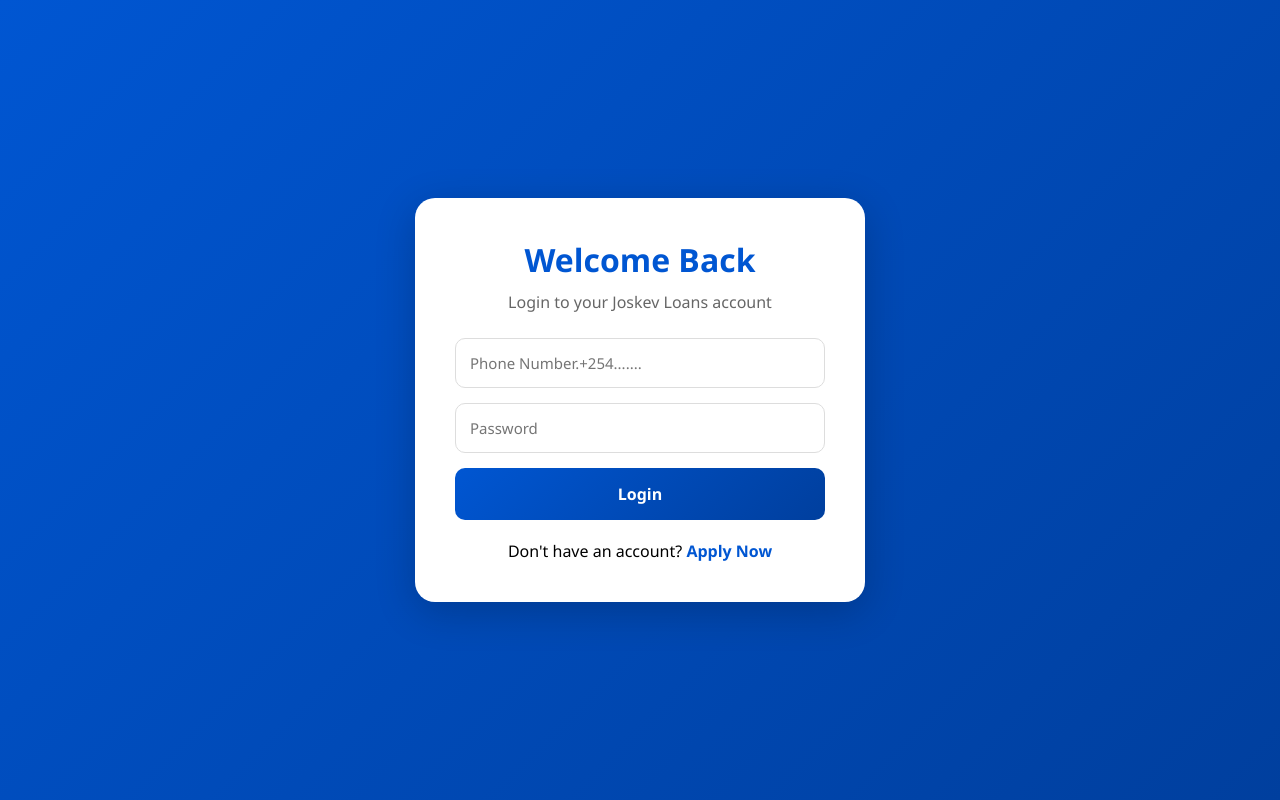
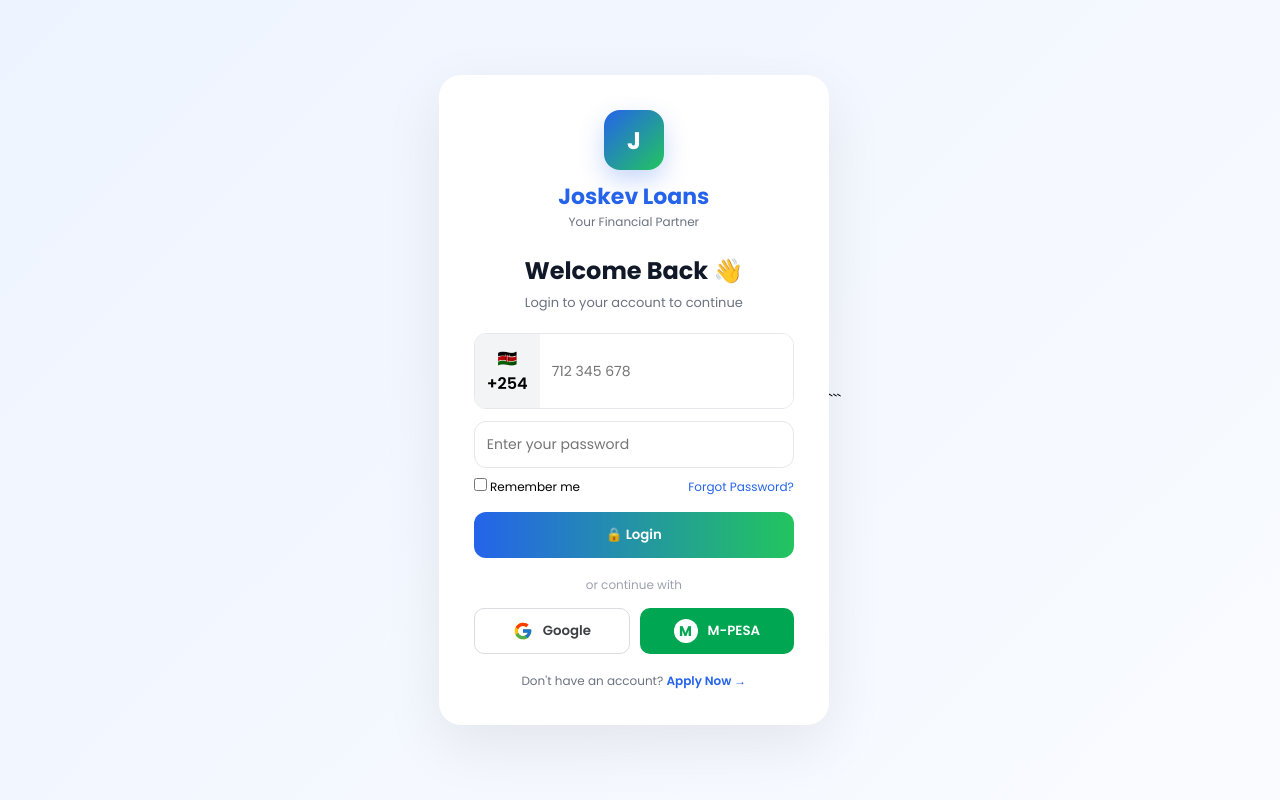
Before and after one commit to Josiahkimutai/joskev-loans, a website: page login.html in a window 1280 px wide. Drawn offline with nearby package versions, Linux system fonts and the light colour scheme.

Commit message:
Add Joskev Loans login page

````diff
--- a/login.html
+++ b/login.html
@@ -1,190 +1,319 @@
 
 <!DOCTYPE html>
-
 <html lang="en">
 <head>
 <meta charset="UTF-8">
 <meta name="viewport" content="width=device-width, initial-scale=1.0">
+<title>Joskev Loans - Login</title>
 
-<title>Login - Joskev Loans</title>
-
-<script src="https://cdn.jsdelivr.net/npm/@supabase/supabase-js@2"></script>
+<link href="https://fonts.googleapis.com/css2?family=Poppins:wght@300;400;500;600;700&display=swap" rel="stylesheet">
 
 <style>
-
 *{
     margin:0;
     padding:0;
     box-sizing:border-box;
-    font-family:'Segoe UI',sans-serif;
+    font-family:'Poppins',sans-serif;
 }
 
 body{
-    background:linear-gradient(135deg,#0056d2,#003f9e);
     min-height:100vh;
     display:flex;
     justify-content:center;
     align-items:center;
+    background:linear-gradient(135deg,#eef4ff,#f9fbff);
     padding:20px;
 }
 
 .card{
     width:100%;
-    max-width:450px;
-    background:white;
-    padding:40px;
-    border-radius:20px;
-    box-shadow:0 10px 40px rgba(0,0,0,0.2);
+    max-width:390px;
+    background:#fff;
+    padding:35px;
+    border-radius:22px;
+    box-shadow:0 20px 60px rgba(0,0,0,0.08);
+    text-align:center;
 }
 
-.card h1{
-    text-align:center;
-    color:#0056d2;
-    margin-bottom:10px;
+/* LOGO */
+.logo-box{
+    width:60px;
+    height:60px;
+    border-radius:16px;
+    background:linear-gradient(135deg,#2563eb,#22c55e);
+    display:flex;
+    align-items:center;
+    justify-content:center;
+    color:#fff;
+    font-size:24px;
+    font-weight:700;
+    margin:auto;
+    box-shadow:0 10px 25px rgba(37,99,235,.25);
 }
 
-.card p{
-    text-align:center;
-    color:#666;
-    margin-bottom:25px;
+.logo-title{
+    margin-top:10px;
+    font-size:22px;
+    font-weight:700;
+    color:#2563eb;
 }
 
-.input-box{
-    margin-bottom:15px;
+.logo-sub{
+    font-size:12px;
+    color:#6b7280;
+    margin-bottom:22px;
 }
 
-.input-box input{
-    width:100%;
-    padding:14px;
-    border:1px solid #ddd;
-    border-radius:10px;
-    outline:none;
-    font-size:15px;
+/* HEADINGS */
+h2{
+    color:#111827;
+    font-size:24px;
+    margin-bottom:5px;
 }
 
-.input-box input:focus{
-    border-color:#0056d2;
+.welcome{
+    color:#6b7280;
+    font-size:13px;
+    margin-bottom:20px;
 }
 
-button{
-    width:100%;
-    padding:15px;
-    border:none;
-    border-radius:10px;
-    background:linear-gradient(135deg,#0056d2,#003f9e);
-    color:white;
-    font-size:16px;
-    font-weight:bold;
-    cursor:pointer;
+/* PHONE */
+.phone{
+    display:flex;
+    border:1px solid #e5e7eb;
+    border-radius:12px;
+    overflow:hidden;
+    margin-bottom:12px;
 }
 
-button:hover{
-    opacity:0.95;
+.prefix{
+    background:#f3f4f6;
+    padding:12px;
+    display:flex;
+    align-items:center;
+    gap:6px;
+    font-weight:600;
 }
 
-.message{
-    margin-top:15px;
-    text-align:center;
-    font-weight:bold;
+.phone input{
+    flex:1;
+    border:none;
+    outline:none;
+    padding:12px;
+    font-size:14px;
 }
 
-.register-link{
-    text-align:center;
-    margin-top:20px;
+/* PASSWORD */
+.password{
+    width:100%;
+    padding:12px;
+    border:1px solid #e5e7eb;
+    border-radius:12px;
+    outline:none;
+    margin-bottom:10px;
+    font-size:14px;
 }
 
-.register-link a{
-    color:#0056d2;
-    text-decoration:none;
-    font-weight:bold;
+/* OPTIONS */
+.options{
+    display:flex;
+    justify-content:space-between;
+    align-items:center;
+    font-size:12px;
+    margin-bottom:16px;
 }
 
+.options a{
+    color:#2563eb;
+    text-decoration:none;
+}
+
+/* LOGIN BUTTON */
+.login-btn{
+    width:100%;
+    border:none;
+    padding:13px;
+    border-radius:12px;
+    background:linear-gradient(90deg,#2563eb,#22c55e);
+    color:white;
+    font-weight:600;
+    cursor:pointer;
+    transition:.3s;
+}
+
+.login-btn:hover{
+    transform:translateY(-2px);
+    box-shadow:0 8px 20px rgba(37,99,235,.2);
+}
+
+.or{
+    margin:18px 0 14px;
+    color:#9ca3af;
+    font-size:12px;
+}
+
+/* SOCIAL */
+.social{
+    display:flex;
+    gap:10px;
+}
+
+.social button{
+    flex:1;
+    padding:11px;
+    border-radius:10px;
+    cursor:pointer;
+    display:flex;
+    align-items:center;
+    justify-content:center;
+    gap:10px;
+    transition:.3s;
+    font-weight:600;
+}
+
+/* GOOGLE BUTTON */
+.google-btn{
+    background:#fff;
+    border:1px solid #dadce0;
+    color:#3c4043;
+}
+
+.google-btn:hover{
+    background:#f8f9fa;
+}
+
+.google-logo{
+    width:20px;
+    height:20px;
+}
+
+/* MPESA BUTTON */
+.mpesa-btn{
+    background:#00A651;
+    border:none;
+    color:#fff;
+}
+
+.mpesa-btn:hover{
+    background:#008f46;
+}
+
+.mpesa-logo{
+    width:24px;
+    height:24px;
+    border-radius:50%;
+    background:white;
+    color:#00A651;
+    display:flex;
+    align-items:center;
+    justify-content:center;
+    font-size:14px;
+    font-weight:700;
+}
+
+/* SIGNUP */
+.signup{
+    margin-top:18px;
+    font-size:12px;
+    color:#6b7280;
+}
+
+.signup a{
+    color:#2563eb;
+    font-weight:600;
+    text-decoration:none;
+}
 </style>
-
 </head>
 
 <body>
 
 <div class="card">
 
-<h1>Welcome Back</h1>
+    <!-- LOGO -->
+    <div class="logo-box">J</div>
 
-<p>Login to your Joskev Loans account</p>
+    <div class="logo-title">
+        Joskev Loans
+    </div>
 
-<div class="input-box">
-    <input type="tel" id="phone" placeholder="Phone Number.+254.......">
-</div>
+    <div class="logo-sub">
+        Your Financial Partner
+    </div>
 
-<div class="input-box">
-    <input type="password" id="password" placeholder="Password">
-</div>
+    <!-- WELCOME -->
+    <h2>Welcome Back 👋</h2>
 
-<button onclick="loginUser()">
-    Login
+    <div class="welcome">
+        Login to your account to continue
+    </div>
+
+    <!-- PHONE -->
+    <div class="phone">
+        <div class="prefix">
+            🇰🇪 +254
+        </div>
+
+        <input type="tel" placeholder="712 345 678">
+    </div>
+
+    <!-- PASSWORD -->
+    <input
+        type="password"
+        class="password"
+        placeholder="Enter your password">
+
+    <!-- OPTIONS -->
+    <div class="options">
+        <label>
+            <input type="checkbox">
+            Remember me
+        </label>
+
+        <a href="#">Forgot Password?</a>
+    </div>
+
+    <!-- LOGIN -->
+  <button class="login-btn" onclick="window.location.href='dashboard.html'">
+    🔒 Login
 </button>
 
-<div class="message" id="message"></div>
+    <div class="or">
+        or continue with
+    </div>
 
-<div class="register-link">
-    Don't have an account?
-    <a href="nextpage.html">Apply Now</a>
-</div>
+    <!-- SOCIAL BUTTONS -->
+    <div class="social">
+
+        <!-- GOOGLE -->
+        <button class="google-btn">
+
+            <svg class="google-logo" viewBox="0 0 48 48">
+                <path fill="#FFC107" d="M43.6 20.5H42V20H24v8h11.3C33.7 32.7 29.3 36 24 36c-6.6 0-12-5.4-12-12S17.4 12 24 12c3 0 5.7 1.1 7.8 2.9l5.7-5.7C34.1 6.1 29.3 4 24 4 12.9 4 4 12.9 4 24s8.9 20 20 20 20-8.9 20-20c0-1.3-.1-2.4-.4-3.5z"/>
+                <path fill="#FF3D00" d="M6.3 14.7l6.6 4.8C14.7 15 19 12 24 12c3 0 5.7 1.1 7.8 2.9l5.7-5.7C34.1 6.1 29.3 4 24 4 16.3 4 9.7 8.3 6.3 14.7z"/>
+                <path fill="#4CAF50" d="M24 44c5.2 0 10-2 13.6-5.2l-6.3-5.3c-2.1 1.6-4.7 2.5-7.3 2.5-5.3 0-9.8-3.3-11.4-8l-6.6 5.1C9.3 39.6 16.1 44 24 44z"/>
+                <path fill="#1976D2" d="M43.6 20.5H42V20H24v8h11.3c-1.1 3.2-3.4 5.6-6.3 7.2l6.3 5.3C39.7 36.8 44 31 44 24c0-1.3-.1-2.4-.4-3.5z"/>
+            </svg>
+
+            Google
+        </button>
+
+        <!-- MPESA -->
+        <button class="mpesa-btn">
+            <span class="mpesa-logo">M</span>
+            M-PESA
+        </button>
+
+    </div>
+
+    <!-- SIGNUP -->
+    <div class="signup">
+        Don't have an account?
+        <a href="nextpage.html">Apply Now →</a>
+    </div>
 
 </div>
 
 </body>
 </html>
-
-
-<script>
-const supabaseUrl = "https://iuzacikghsrvmvlfspgd.supabase.co";
-
-const supabaseKey = "eyJhbGciOiJIUzI1NiIsInR5cCI6IkpXVCJ9.eyJpc3MiOiJzdXBhYmFzZSIsInJlZiI6Iml1emFjaWtnaHNydm12bGZzcGdkIiwicm9sZSI6ImFub24iLCJpYXQiOjE3ODA4MzExOTIsImV4cCI6MjA5NjQwNzE5Mn0.3IThzg9nUmnzDWUM_Dv7JmIKBO61PHb7O8lcL1tpTUU";
-
-const supabaseClient = supabase.createClient(
-    supabaseUrl,
-    supabaseKey
-);
-
-async function loginUser() {
-
-    let phone = document.getElementById("phone").value.trim();
-
-/* FORMAT KENYAN PHONE */
-
-if (phone.startsWith("0")) {
-    phone = "+254" + phone.substring(1);
-}
-
-if (phone.startsWith("254")) {
-    phone = "+" + phone;
-}
-    const password = document.getElementById("password").value.trim();
-    const message = document.getElementById("message");
-
-    message.innerHTML = "Checking account...";
-
-    const { data, error } = await supabaseClient
-        .from("applications")
-        .select("*")
-        .eq("phone", phone)
-        .eq("password", password)
-        .eq("is_verified", true)
-        .single();
-
-    if (error || !data) {
-        message.innerHTML = "❌ Invalid phone or password";
-        return;
-    }
-
-    localStorage.setItem("loggedIn", "true");
-    localStorage.setItem("userPhone", data.phone);
-    localStorage.setItem("userName", data.first_name);
-
-    message.innerHTML = "✅ Login successful";
-
-    setTimeout(() => {
-        window.location.href = "dashboard.html";
-    }, 1000);
-}
-</script>
+```
````
Also changed, not shown: welcome.html (added, +182 -0 lines), ChatGPT Image Jun 21, 2026, 07_15_25 PM.png (added), 1 other file.
